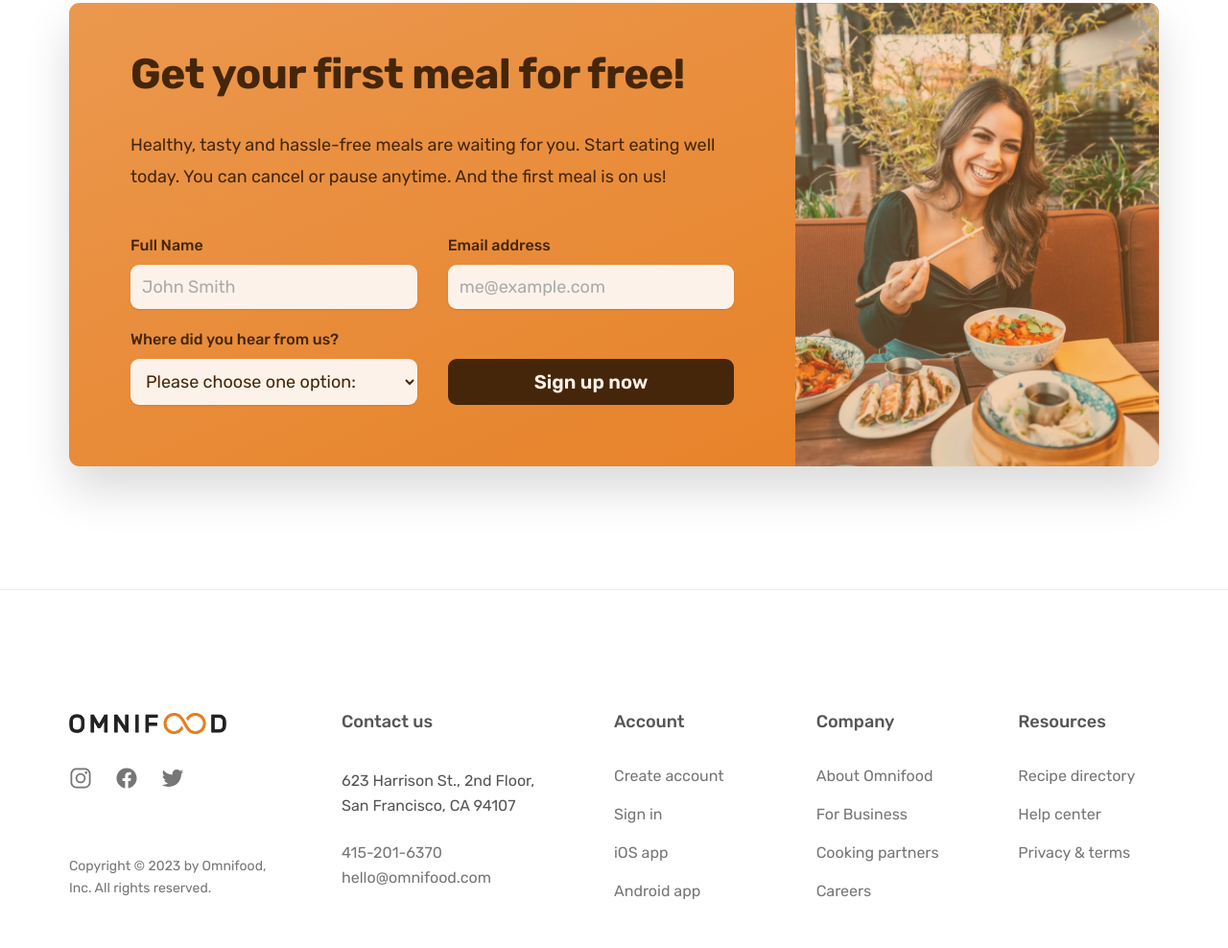
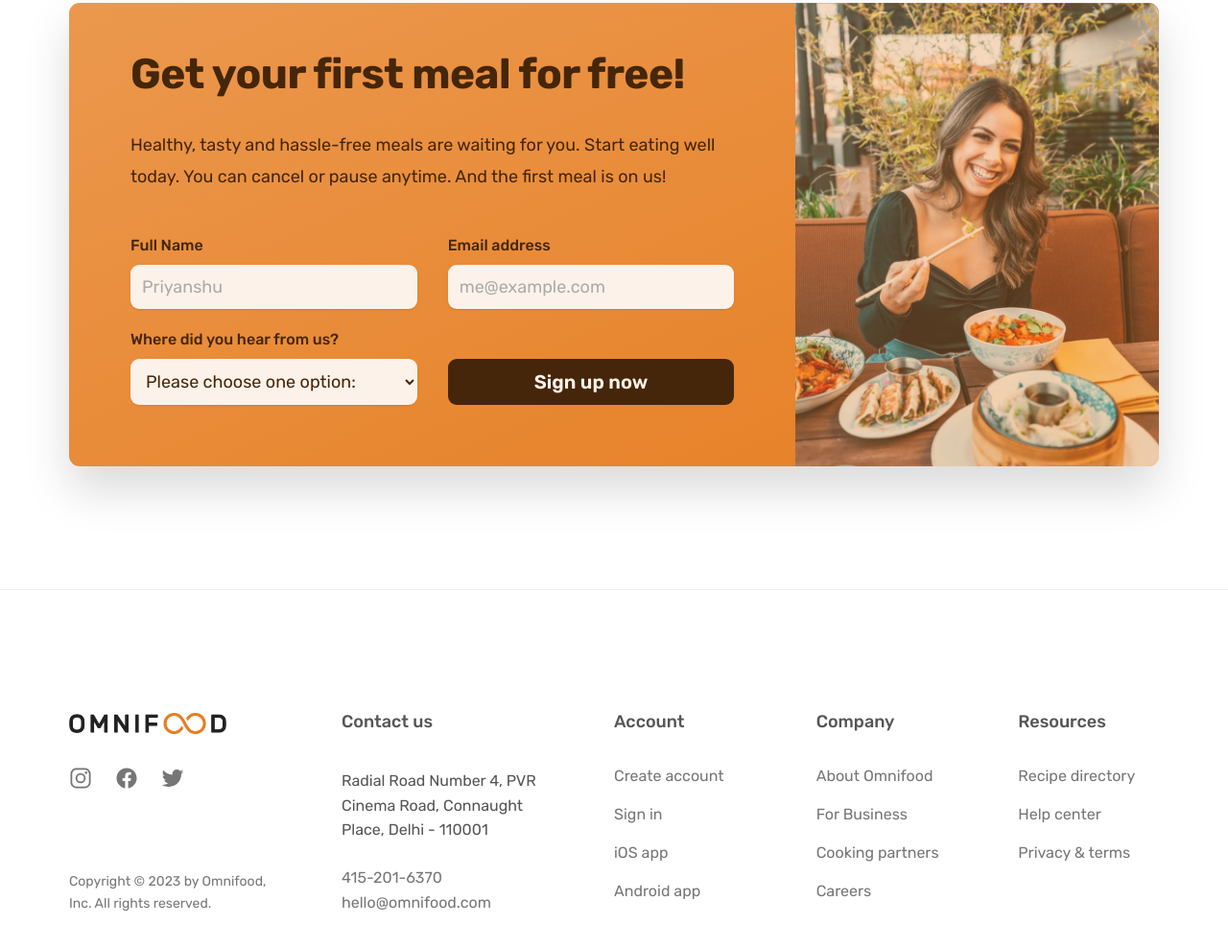
Before and after one commit to priyanshu2315/OmniFood, a plain HTML site: page index.html in a window 1280 px wide. Shown: the part 6622-7610 px from the top of the page at 96% size. Drawn offline with nearby package versions, Linux system fonts and the light colour scheme.

Commit message:
change in form and address

```diff
--- a/index.html
+++ b/index.html
@@ -584,7 +584,7 @@
                   <input
                     id="full-name"
                     type="text"
-                    placeholder="John Smith"
+                    placeholder="Priyanshu"
                     required
                   />
                 </div>
@@ -661,7 +661,8 @@
           <p class="footer-heading">Contact us</p>
           <address class="contacts">
             <p class="address">
-              623 Harrison St., 2nd Floor, San Francisco, CA 94107
+              Radial Road Number 4, PVR Cinema Road, Connaught Place, Delhi -
+              110001
             </p>
             <p>
               <a class="footer-link" href="tel:415-201-6370">415-201-6370</a
```
